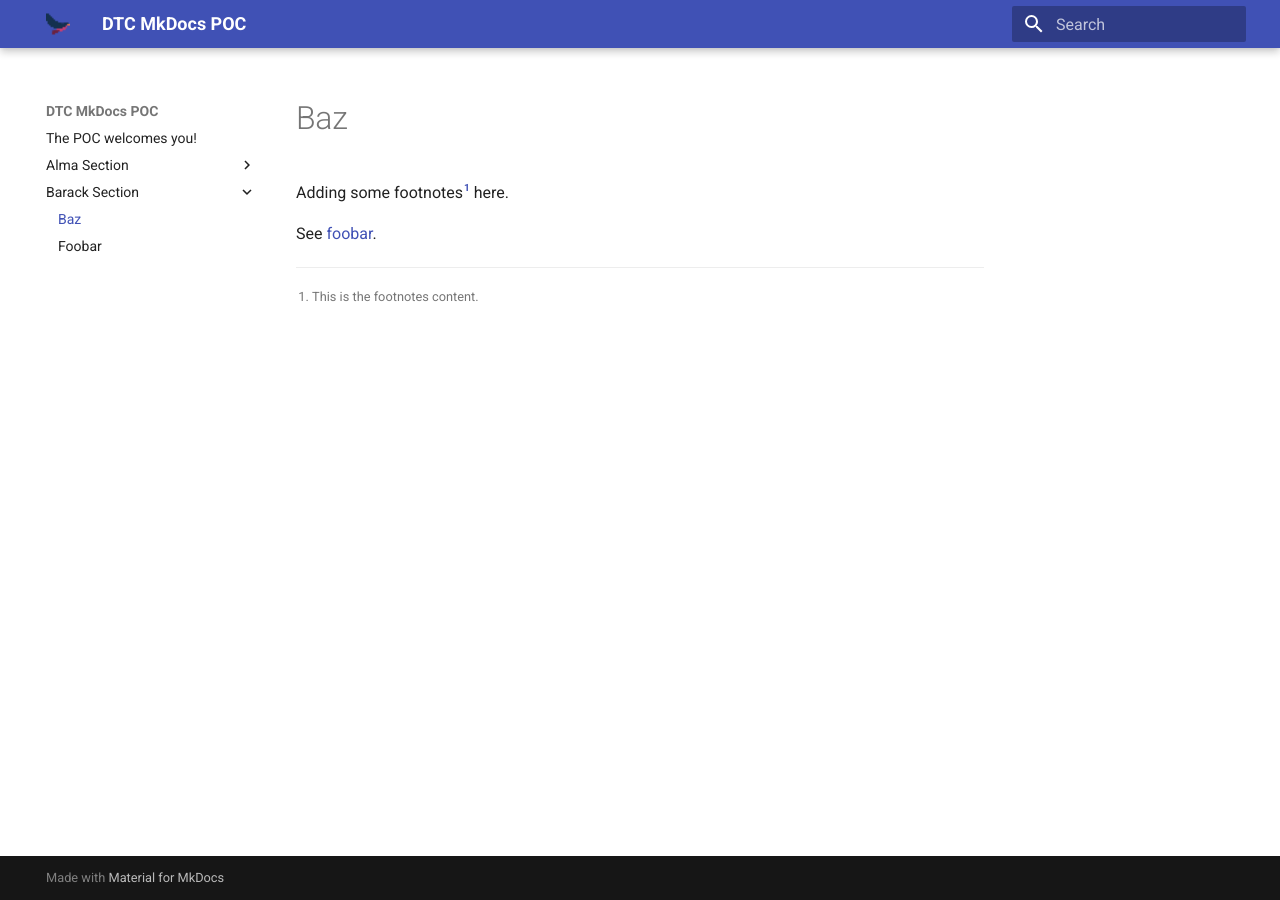
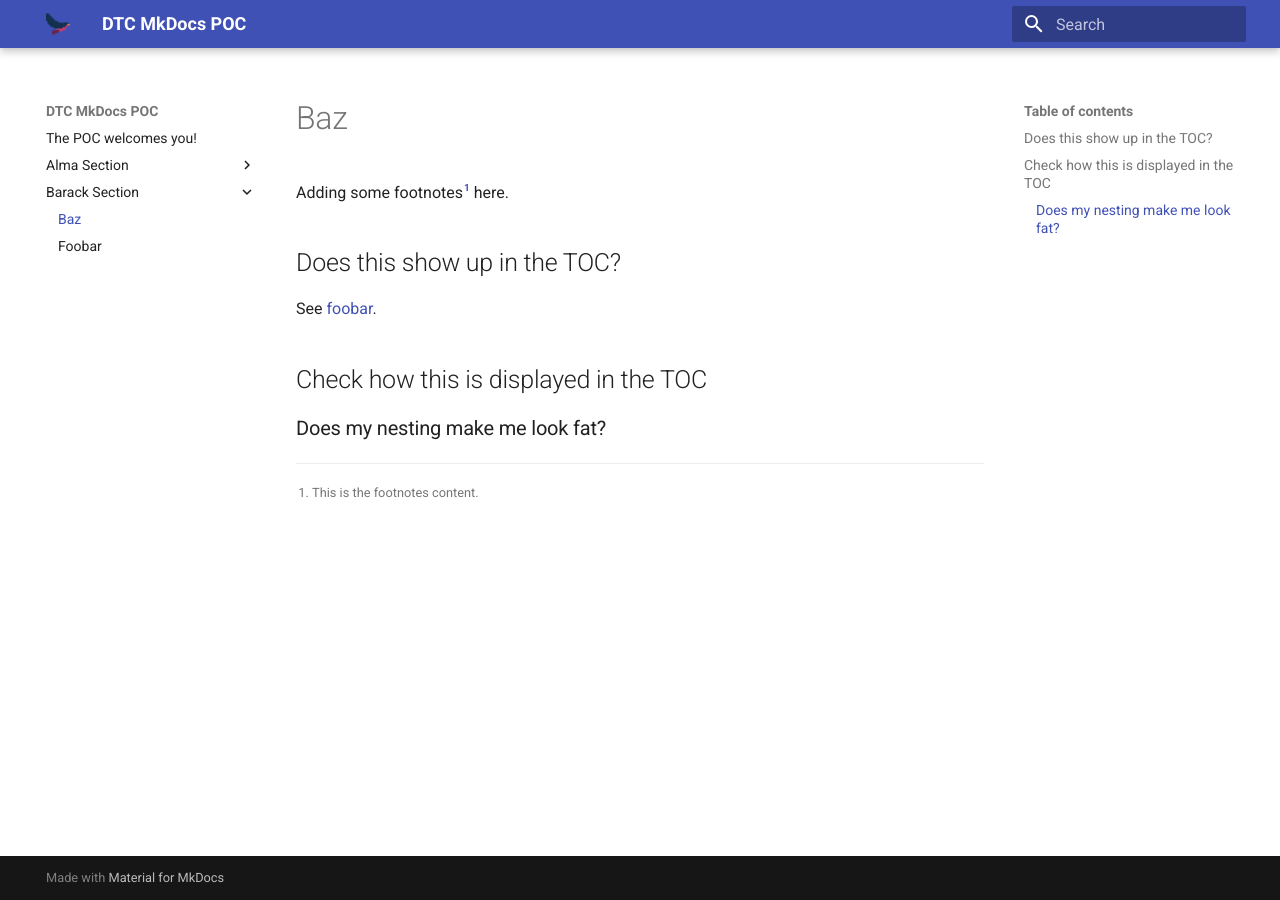
Before and after one commit to aproragadozo/mkdocs-poc, an MkDocs documentation site: the page built from docs/barack/baz.md, in a window 1280 px wide. Built offline with MkDocs 1.6.1 and Material for MkDocs 9.7.7, drawn with Linux system fonts in a browser that asks for light colours.

Commit message:
test toc
add headings and subheadings in baz.md

the toc still doesn't pick up the transcluded content - bug report?

```diff
--- a/docs/barack/baz.md
+++ b/docs/barack/baz.md
@@ -2,6 +2,12 @@
 
 Adding some footnotes[^1] here.
 
+## Does this show up in the TOC?
+
 See [foobar](foobar.md).
 
+## Check how this is displayed in the TOC
+
+### Does my nesting make me look fat?
+
 [^1]: This is the footnotes content.
```
